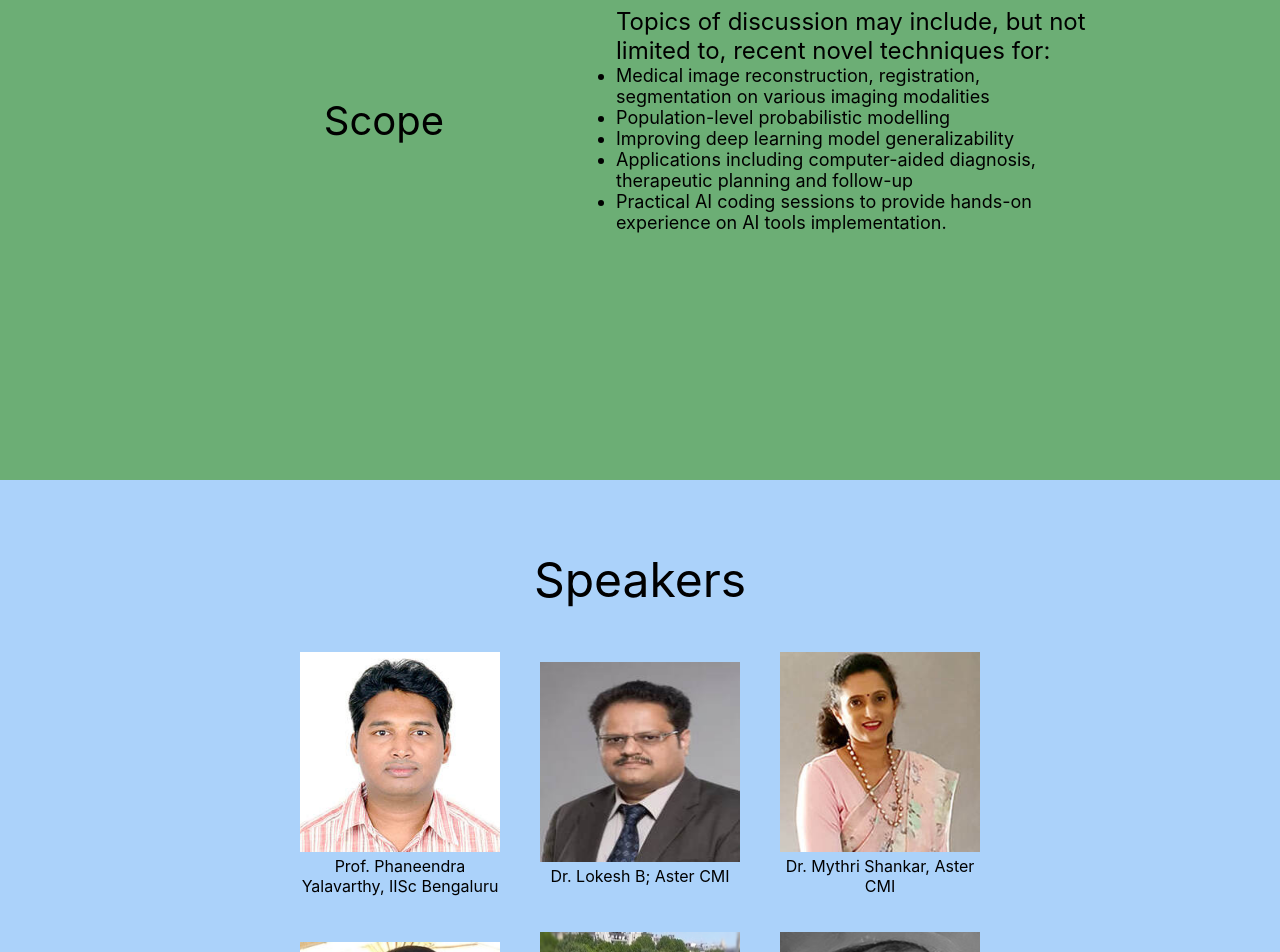
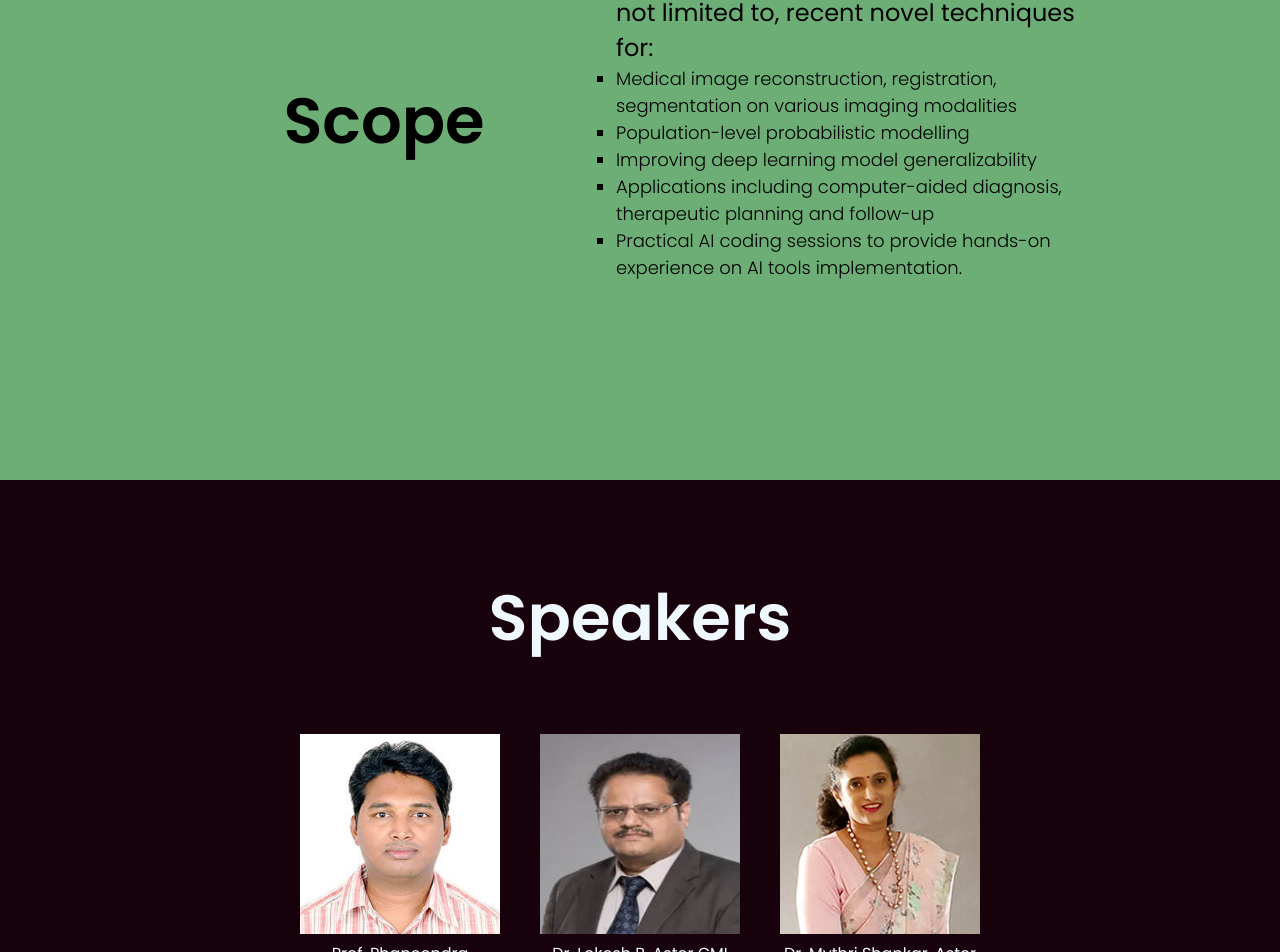
Before and after one commit to crocs-in-socks/IIScite, a React (Create React App) app in the folder frontend/: page / in a window 1280 px wide. Shown: the part 1744-2696 px from the top of the page. Built offline with nearby package versions, Linux system fonts and the light colour scheme.

Commit message:
added fonts, changed colours

```diff
--- a/frontend/public/index.html
+++ b/frontend/public/index.html
@@ -24,7 +24,10 @@
       work correctly both with client-side routing and a non-root public URL.
       Learn how to configure a non-root public URL by running `npm run build`.
     -->
-    <title>React App</title>
+    <link rel="preconnect" href="https://fonts.googleapis.com">
+    <link rel="preconnect" href="https://fonts.gstatic.com" crossorigin>
+    <link href="https://fonts.googleapis.com/css2?family=Poppins:ital,wght@0,100;0,200;0,300;0,400;0,500;0,600;0,700;0,800;0,900;1,100;1,200;1,300;1,400;1,500;1,600;1,700;1,800;1,900&display=swap" rel="stylesheet">
+    <title>IIScite</title>
   </head>
   <body>
     <noscript>You need to enable JavaScript to run this app.</noscript>
--- a/frontend/src/App.css
+++ b/frontend/src/App.css
@@ -1,38 +1,3 @@
-.App {
-  text-align: center;
+* {
+  font-family: 'Poppins', sans-serif;
 }
-
-.App-logo {
-  height: 40vmin;
-  pointer-events: none;
-}
-
-@media (prefers-reduced-motion: no-preference) {
-  .App-logo {
-    animation: App-logo-spin infinite 20s linear;
-  }
-}
-
-.App-header {
-  background-color: #282c34;
-  min-height: 100vh;
-  display: flex;
-  flex-direction: column;
-  align-items: center;
-  justify-content: center;
-  font-size: calc(10px + 2vmin);
-  color: white;
-}
-
-.App-link {
-  color: #61dafb;
-}
-
-@keyframes App-logo-spin {
-  from {
-    transform: rotate(0deg);
-  }
-  to {
-    transform: rotate(360deg);
-  }
-}
--- a/frontend/src/components/SpeakerComponent.js
+++ b/frontend/src/components/SpeakerComponent.js
@@ -21,7 +21,7 @@
                 </div>
                 <div className="speakercomponent-row">
                     <Speaker image={SpeakerImage1} name={"Prof. Phaneendra Yalavarthy, IISc Bengaluru"}/>
-                    <Speaker image={SpeakerImage2} name={"Dr. Lokesh B; Aster CMI"}/>
+                    <Speaker image={SpeakerImage2} name={"Dr. Lokesh B, Aster CMI"}/>
                     <Speaker image={SpeakerImage3} name={"Dr. Mythri Shankar, Aster CMI"}/>
                 </div>
                 <div className="speakercomponent-row">
--- a/frontend/src/styles/About.css
+++ b/frontend/src/styles/About.css
@@ -26,7 +26,9 @@
 }
 
 .about-text-title {
-    font-size: 40px;
+    font-size: 64px;
+    line-height: 64px;
+    font-weight: 600;
     padding: 10px;
 }
 
--- a/frontend/src/styles/LandingScreen.css
+++ b/frontend/src/styles/LandingScreen.css
@@ -10,6 +10,7 @@
     color: #fff;
 
     font-size: 48px;
+    font-weight: 600;
 
     background-image: url('../assets/images/Backdrop-1.jpg');
     background-size: cover;
--- a/frontend/src/styles/Navbar.css
+++ b/frontend/src/styles/Navbar.css
@@ -16,6 +16,7 @@
     justify-content: flex-start;
     position: absolute;
     font-size: 20px;
+    font-weight: 300;
 }
 
 .navbar-title {
@@ -23,6 +24,8 @@
     pointer-events: none;
     position: absolute;
     z-index: 2;
+    font-weight: 400;
+    font-size: 24px;
 }
 
 .navbar-list {
--- a/frontend/src/styles/Schedule.css
+++ b/frontend/src/styles/Schedule.css
@@ -9,7 +9,8 @@
 }
 
 .schedule-title {
-    font-size: 48px;
+    font-size: 64px;
+    font-weight: 600;
     padding-top: 150px;
 }
 
--- a/frontend/src/styles/Scope.css
+++ b/frontend/src/styles/Scope.css
@@ -10,7 +10,8 @@
 
 .scope-textdeco-container {
     width: 30%;
-    font-size: 40px;
+    font-size: 64px;
+    font-weight: 600;
     text-align: center;
 }
 
@@ -22,8 +23,11 @@
 
 .scope-text-content {
     font-size: 24px;
+    font-weight: 400;
+    list-style:square;
 }
 
 .scope-text-content > li {
     font-size: 18px;
+    font-weight: 300;
 }
--- a/frontend/src/styles/SpeakerComponent.css
+++ b/frontend/src/styles/SpeakerComponent.css
@@ -5,20 +5,22 @@
     justify-content: center;
 
     width: 100vw;
-    background-color: #ABD2FA;
+    background-color: #18020C;
+    color: aliceblue;
 
     padding: 50px 0px;
 }
 
 .speakercomponent-row {
     justify-content: center;
-    align-items: center;
+    align-items: baseline;
 }
 
 .speakercomponent-title {
     text-align: center;
-    font-size: 48px;
-    padding: 20px;
+    font-size: 64px;
+    font-weight: 600;
+    padding: 40px;
 }
 
 .speakercomponent-row {
```
